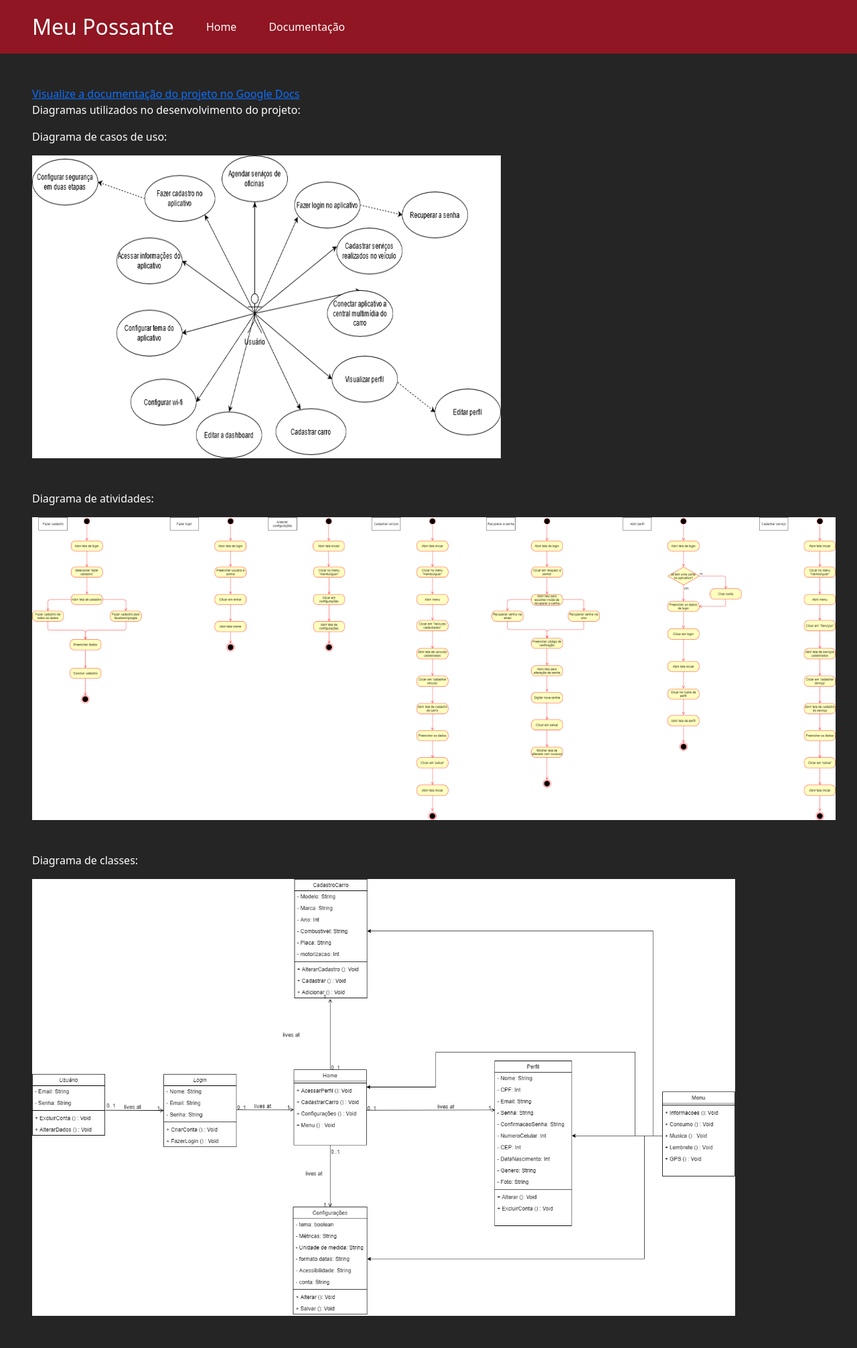
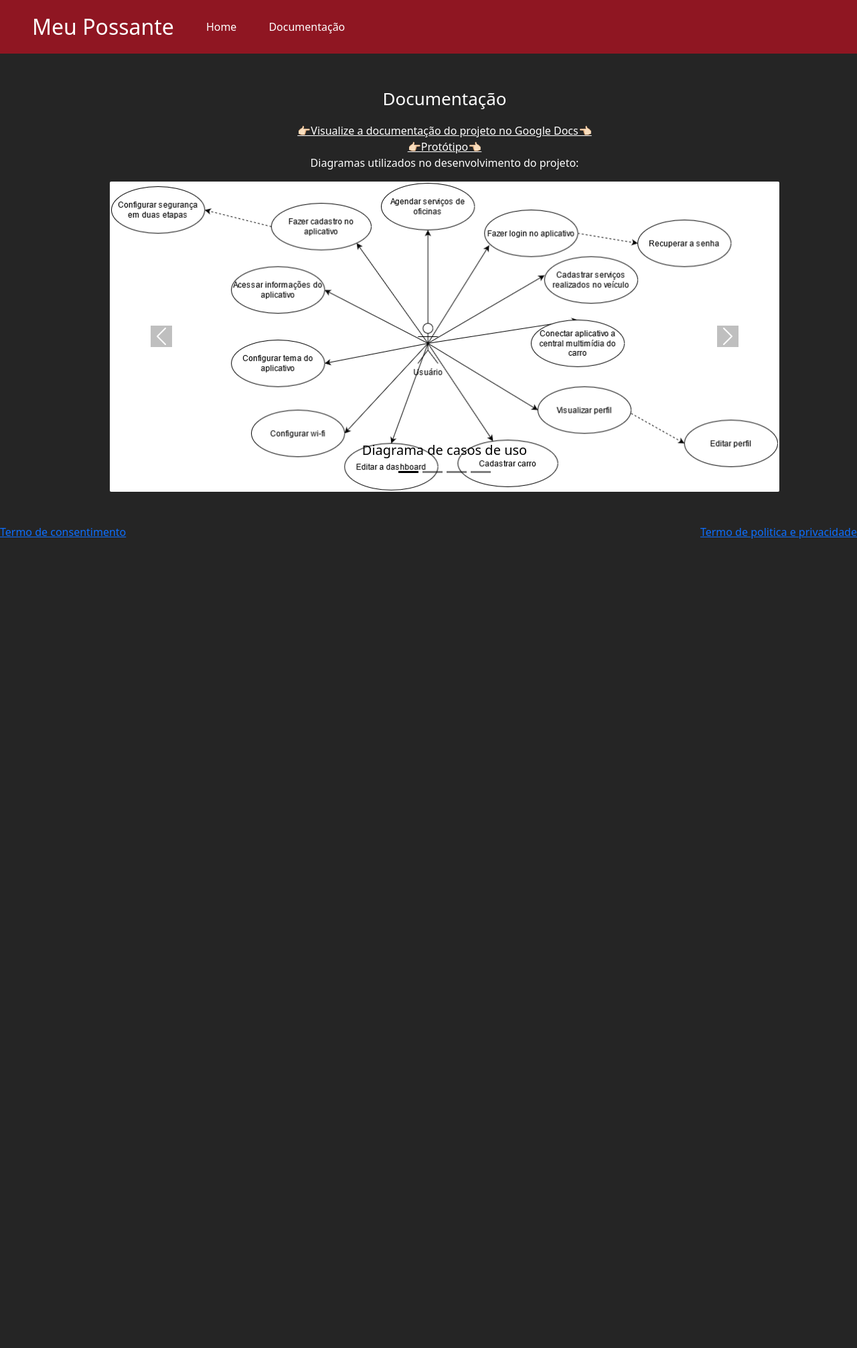
Before and after one commit to ElisangelaWendt/Merchandising, a Django app: page /documentacao/ in a window 1280 px wide. Shown: the whole page at 67% size. After the commit the page ends 804 px from the top, so only its background shows below. Run offline with Django 3.2, Linux system fonts and the light colour scheme.

Commit message:
Atualizações na aba de documentação

```diff
--- a/documentacao/templates/documentacao/index.html
+++ b/documentacao/templates/documentacao/index.html
@@ -7,15 +7,63 @@
 </head>
 {%block 'conteudo'%}
 <body style="background-color: #252525;">
-<div style="color:#ffffff; padding-left:3rem; padding-top: 3rem;">
-    <a href="https://docs.google.com/document/d/1B5Aww8mVYb10FBRaZJSsZHMkPfyjTiiJXtCKOnFnxcU">Visualize a documentação do projeto no Google Docs</a>
+<div style="color:#ffffff; padding-left:3rem; padding-top: 3rem; display: flex; flex-direction: column; padding-bottom: 3rem;align-items: center;">
+    <p style="font-size:26px">Documentação</p>
+    <a style="color:white;" href="https://docs.google.com/document/d/1B5Aww8mVYb10FBRaZJSsZHMkPfyjTiiJXtCKOnFnxcU">👉🏻Visualize a documentação do projeto no Google Docs👈🏻</a>
+    <a style="color:white;" href="https://www.figma.com/file/HyoCucjQX6mpxJiGMILoSK/Meu-possante?node-id=0%3A1">👉🏻Protótipo👈🏻</a>
     <p>Diagramas utilizados no desenvolvimento do projeto:</p>
-    <p>Diagrama de casos de uso:</p>
-    <img style="padding-bottom: 3rem;width: 700px; height:500px" src="{%static 'media/Diagrama_de_casos_de_uso.png'%}" alt="Diagrama de casos de uso">
-    <p>Diagrama de atividades:</p>
-    <img style="padding-bottom: 3rem;width: 1200px; height:500px" src="{%static 'media/Diagrama_de_atividades.png'%}" alt="Diagrama atividades">
-    <p>Diagrama de classes:</p>
-    <img  style="padding-bottom: 3rem;width: 1050px; height:700px"src="{%static 'media/Diagrama_de_classes.jpg'%}" alt="Diagrama de classes">
+    <div id="carouselExampleCaptions" class="carousel slide" data-bs-ride="carousel" style="width: 1000px;border: solid 2px white; border-radius: 2px;">
+        <div class="carousel-indicators">
+            <button style="background-color: black;"type="button" data-bs-target="#carouselExampleCaptions" data-bs-slide-to="0" class="active"
+                    aria-current="true" aria-label="Slide 1"></button>
+            <button style="color:black; background-color: black;" type="button" data-bs-target="#carouselExampleCaptions" data-bs-slide-to="1"
+                    aria-label="Slide 2"></button>
+            <button style="color:black; background-color: black;" type="button" data-bs-target="#carouselExampleCaptions" data-bs-slide-to="2"
+                    aria-label="Slide 3"></button>
+            <button style="color:black; background-color: black;" type="button" data-bs-target="#carouselExampleCaptions" data-bs-slide-to="3"
+                    aria-label="Slide 4"></button>
+        </div>
+        <div class="carousel-inner">
+            <div class="carousel-item active">
+                <img src="{%static 'media/Diagrama_de_casos_de_uso.png'%}" class="d-block w-100" alt="...">
+                <div class="carousel-caption d-none d-md-block">
+                    <h5 style="color: black;">Diagrama de casos de uso</h5>
+                </div>
+            </div>
+            <div class="carousel-item">
+                <img src="{%static 'media/Diagrama_de_atividades.png'%}" class="d-block w-100" alt="...">
+                <div class="carousel-caption d-none d-md-block">
+                    <h5 style="color: black;">Diagrama de atividades</h5>
+                </div>
+            </div>
+            <div class="carousel-item">
+                <img src="{%static 'media/Diagrama_de_classes.jpg'%}" class="d-block w-100" alt="...">
+                <div class="carousel-caption d-none d-md-block">
+                    <h5 style="color: black;">Diagrama de classes</h5>
+                </div>
+            </div>
+            <div class="carousel-item">
+                <img src="{%static 'media/DER.png'%}" class="d-block w-100" alt="...">
+                <div class="carousel-caption d-none d-md-block">
+                    <h5 style="color: black;">DER</h5>
+                </div>
+            </div>
+        </div>
+        <button class="carousel-control-prev" type="button" data-bs-target="#carouselExampleCaptions"
+                data-bs-slide="prev">
+            <span style="background-color: gray;" class="carousel-control-prev-icon" aria-hidden="true"></span>
+            <span class="visually-hidden">Previous</span>
+        </button>
+        <button class="carousel-control-next" type="button" data-bs-target="#carouselExampleCaptions"
+                data-bs-slide="next">
+            <span style="background-color: gray;" class="carousel-control-next-icon" aria-hidden="true"></span>
+            <span class="visually-hidden">Next</span>
+        </button>
+    </div>
+</div>
+<div style="display: flex; justify-content:space-between">
+    <a href="https://docs.google.com/document/d/18SQ1xteB92wyA2mbCfgps7nnwcKiIN3ySalIWBAIuIs/edit">Termo de consentimento</a>
+    <a href="https://docs.google.com/document/d/1B4Y-bKkm9S82AmZ6DGDi-4tyI3ym-7HE/edit">Termo de politica e privacidade</a>
 </div>
 </body>
 {%endblock%}
```
